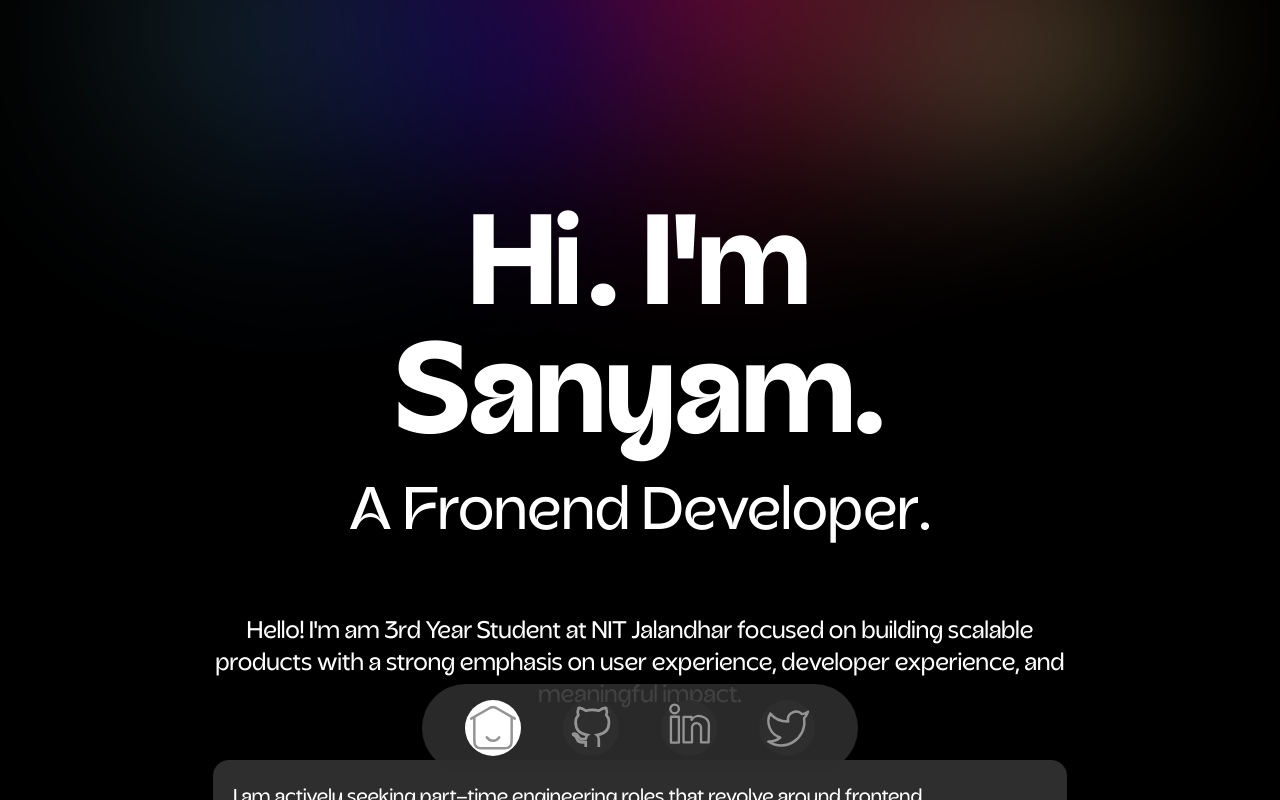
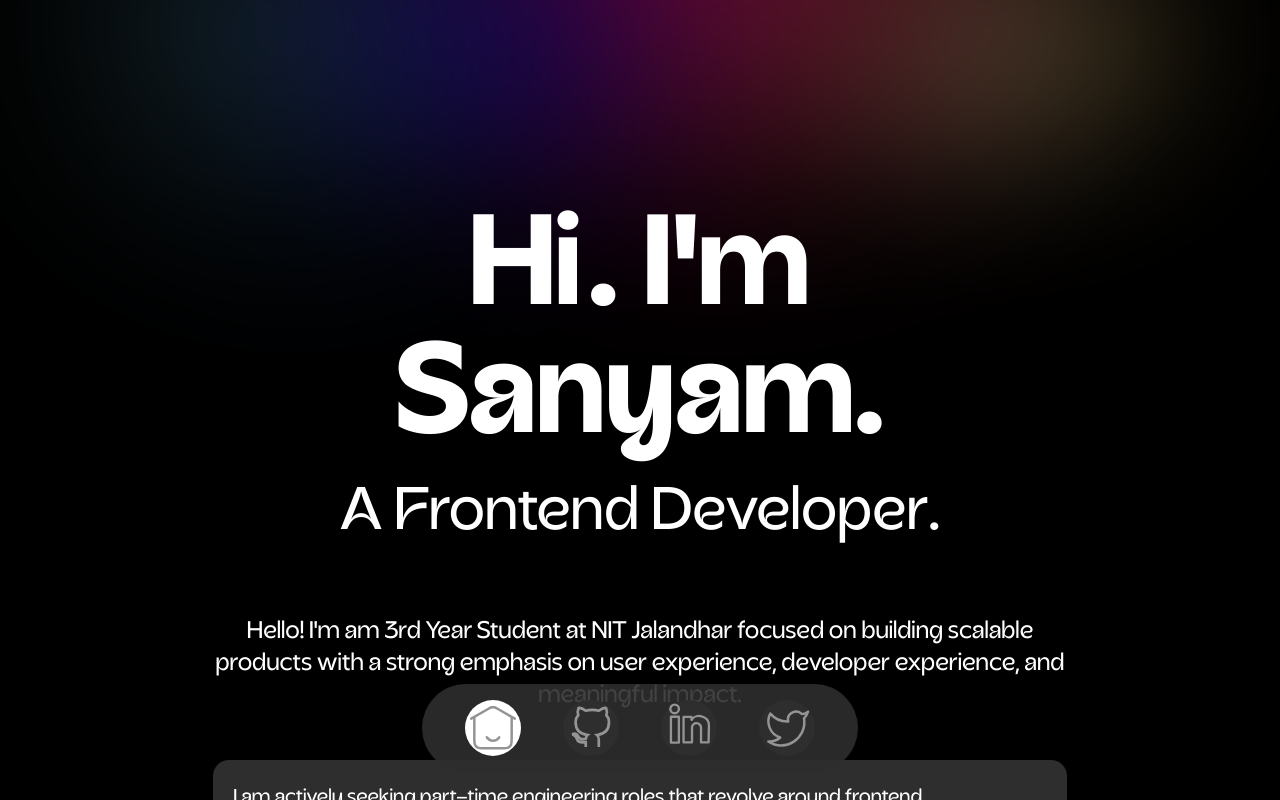
Before and after one commit to sanyam12/portfolio, a Next.js app: page / in a window 1280 px wide. Shown: the top 800 px of the page. Built offline with nearby package versions, Linux system fonts and the light colour scheme.

Commit message:
fix:frontend typo

```diff
--- a/app/page.tsx
+++ b/app/page.tsx
@@ -13,7 +13,7 @@ export default function Home() {
     <div className="flex flex-col items-center justify-center min-h-screen py-2">
       <div className='w-full sm:w-3/4 md:w-2/3 lg:w-2/3 px-[4vw] sm:p-0 flex flex-col items-center justify-center'>
         <h1 className="text-6xl sm:text-9xl font-bold pt-[25vh] text-center">Hi. I&apos;m Sanyam.</h1>
-        <h2 className='text-6xl sm:text-9xlfont-bold text-center pt-5'>A Fronend Developer.</h2>
+        <h2 className='text-6xl sm:text-9xlfont-bold text-center pt-5'>A Frontend Developer.</h2>
         <p className='text-center pt-[9vh] text-lg sm:text-2xl'>Hello! I&apos;m am 3rd Year Student at NIT Jalandhar focused on building scalable products with a strong emphasis on user experience, developer experience, and meaningful impact.</p>
         <div className="w-full">
           <Card />
```
